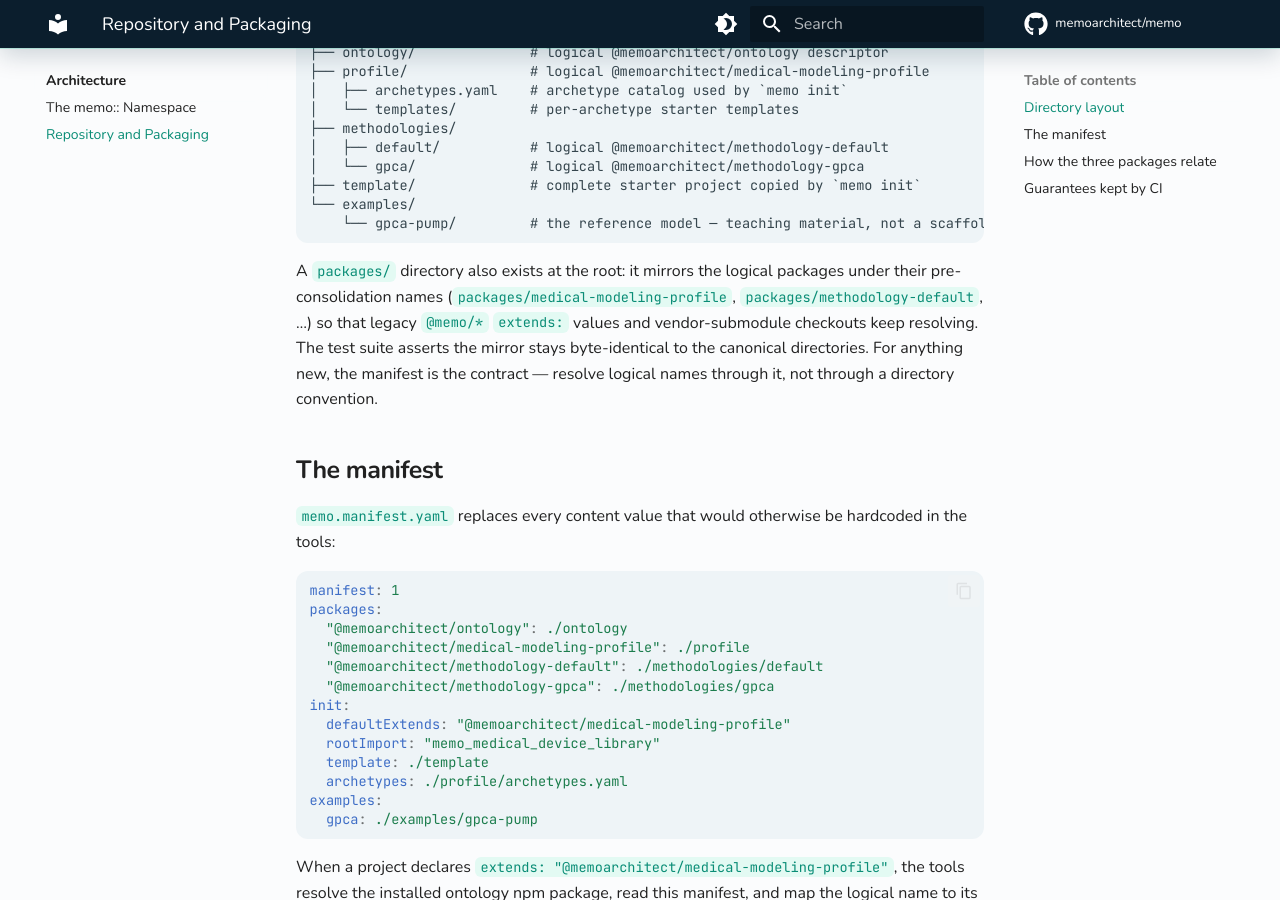
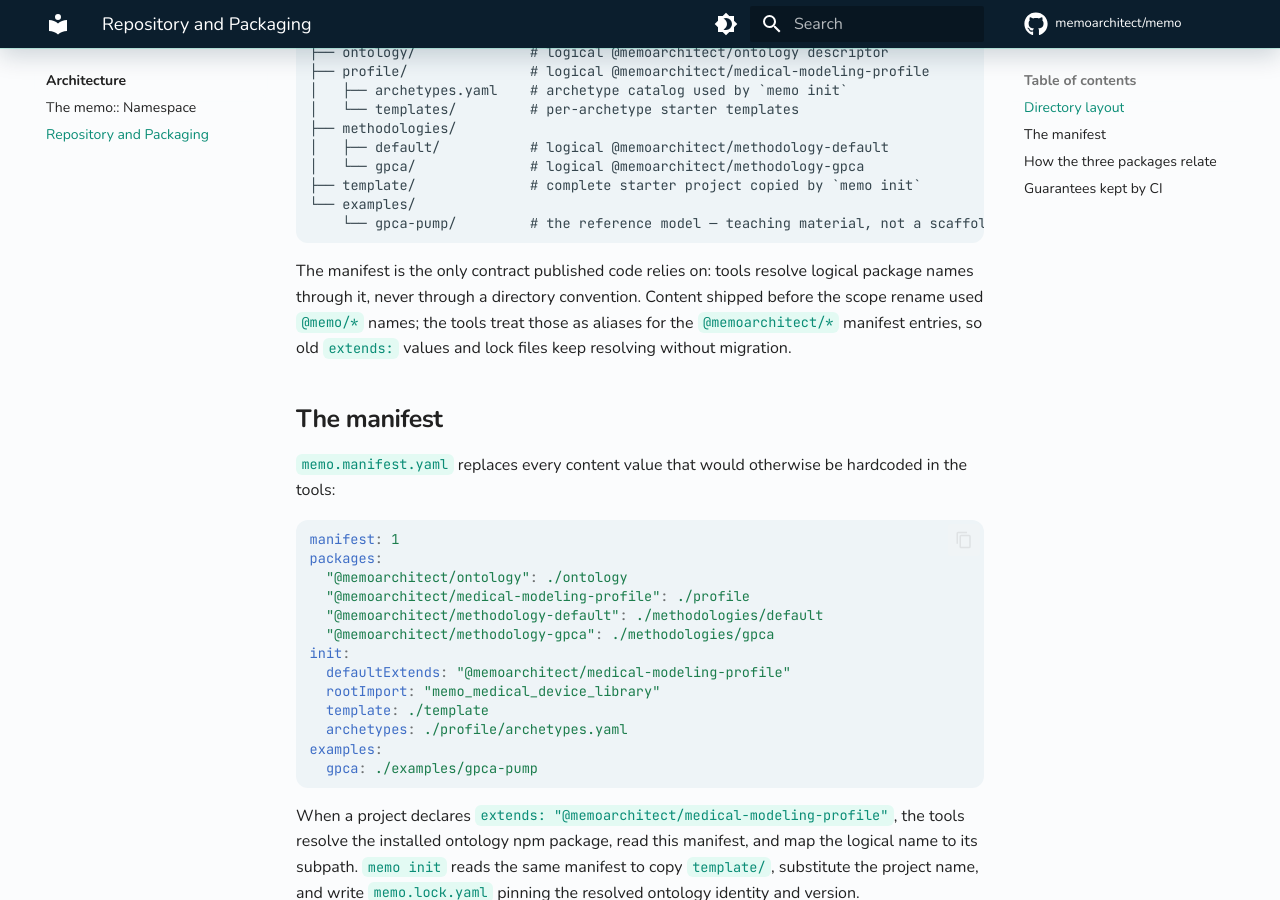
Before and after one commit to memoarchitect/memo, an MkDocs documentation site: the page built from docs/architecture/repository.md, in a window 1280 px wide and 900 px high, scrolled down 572 px. Built offline with MkDocs 1.6.1 and Material for MkDocs 9.7.7, drawn with Linux system fonts in a browser that asks for light colours; comment, search, counter and statistics services are not loaded.

Commit message:
refactor: migrate content to @memoarchitect/* names, retire packages/ mirror
- template, methodology-gpca, and the GPCA example configs now use canonical
  @memoarchitect/ names; tools >= this release alias legacy @memo/ references
  through the manifest, so existing projects keep working
- delete the pre-consolidation packages/ mirror; the manifest is the only
  resolution contract (tests now guard against the mirror's return)
- CI: build the current single-package tools (pnpm run build) and call the
  CLI at packages/tools/lib/bin/memo.js instead of the removed
  @memo/core + @memo/cli layout

Co-Authored-By: Claude Fable 5 <noreply@anthropic.com>

````diff
--- a/docs/architecture/repository.md
+++ b/docs/architecture/repository.md
@@ -31,13 +31,11 @@ memo/
     └── gpca-pump/         # the reference model — teaching material, not a scaffold
 ```
 
-A `packages/` directory also exists at the root: it mirrors the logical
-packages under their pre-consolidation names (`packages/medical-modeling-profile`,
-`packages/methodology-default`, …) so that legacy `@memo/*` `extends:` values
-and vendor-submodule checkouts keep resolving. The test suite asserts the
-mirror stays byte-identical to the canonical directories. For anything new,
-the manifest is the contract — resolve logical names through it, not through
-a directory convention.
+The manifest is the only contract published code relies on: tools resolve
+logical package names through it, never through a directory convention.
+Content shipped before the scope rename used `@memo/*` names; the tools
+treat those as aliases for the `@memoarchitect/*` manifest entries, so old
+`extends:` values and lock files keep resolving without migration.
 
 ## The manifest
 
--- a/src/examples/gpca-pump/memo.config.yaml
+++ b/src/examples/gpca-pump/memo.config.yaml
@@ -4,6 +4,6 @@ projectName: gpca-pump
 projectType: device
 
 # Phase H: project pins the GPCA-specific methodology.
-# @memo/methodology-gpca extends @memo/methodology-default and subtracts
+# @memoarchitect/methodology-gpca extends @memoarchitect/methodology-default and subtracts
 # cybersecurity and SOUP for the non-networked prototype variant.
-methodology: "@memo/methodology-gpca@^0.4.6"
+methodology: "@memoarchitect/methodology-gpca@^0.4.6"
````
Also changed, not shown: .gitlab-ci.yml (+4 -5 lines), 15 other files.
